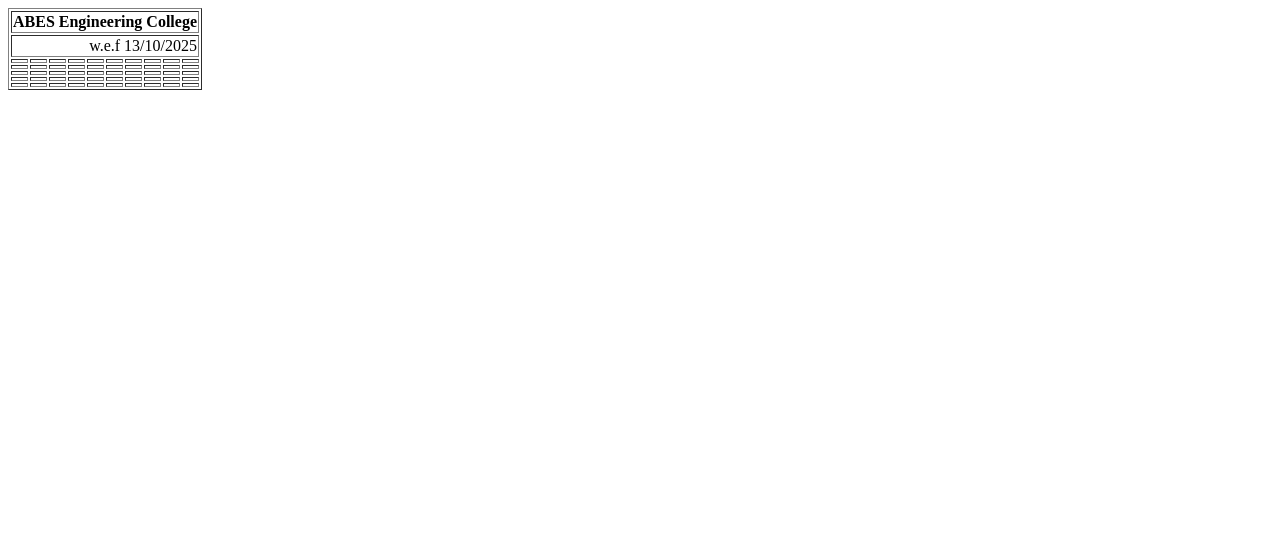
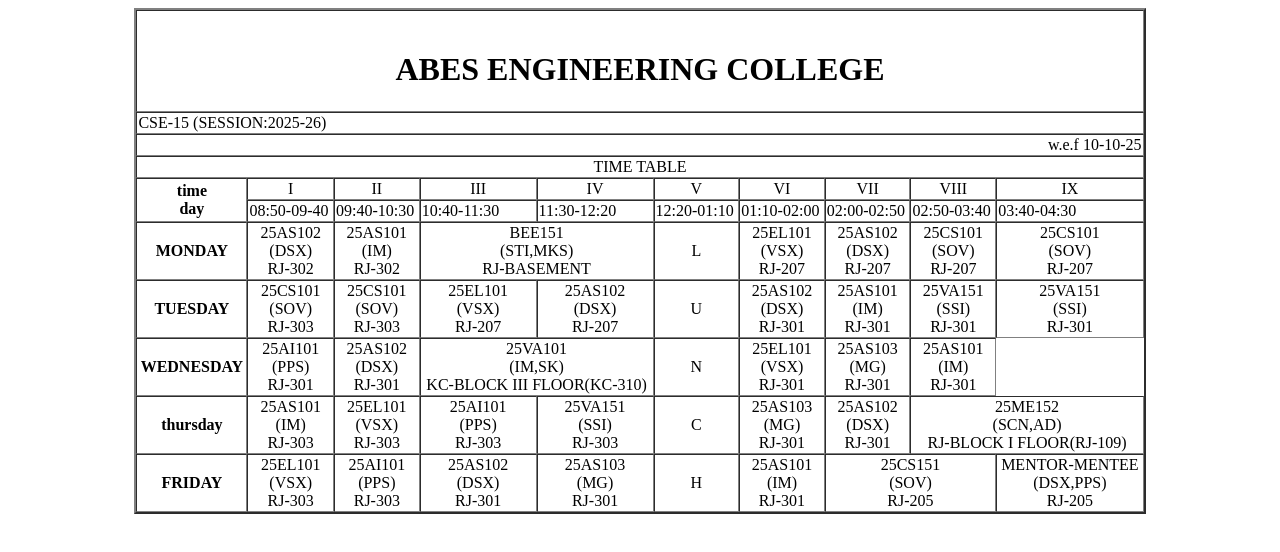
Before and after one commit to Arpit-Agnihotri-15/25va151, a plain HTML site: page HTML UNIT 02/Time_Table.html in a window 1280 px wide. Drawn offline with Linux system fonts and the light colour scheme.

Commit message:
Add Time_Table.html

```diff
--- a/HTML UNIT 02/Time_Table.html
+++ b/HTML UNIT 02/Time_Table.html
@@ -6,77 +6,99 @@
     <title>Time Table</title>
 </head>
 <body>
-    <table border = "1">
+    <table border="2" cellspacing="0" width="80%" align="center">
         <tr>
-            <td colspan = "10" align = "center"><b>ABES Engineering College</b></td>
+            <td colspan="10", align="center"><br><h1>ABES ENGINEERING
+COLLEGE<BR></h1></td>
         </tr>
-
-    <tr>
-            <td colspan = "10" align = "right" > w.e.f 13/10/2025</td>
-
-    </tr>
-    <tr>
-            <td></td>
-            <td></td>
-            <td></td>
-            <td></td>
-            <td></td>
-            <td></td>
-            <td></td>
-            <td></td>
-            <td></td>
-            <td></td>
-    </tr>
-    <tr>
-            <td></td>
-            <td></td>
-            <td></td>
-            <td></td>
-            <td></td>
-            <td></td>
-            <td></td>
-            <td></td>
-            <td></td>
-            <td></td>
+         <tr>
+            <td colspan="10" align="left">CSE-15 (SESSION:2025-26)</td>
         </tr>
         <tr>
-            <td></td>
-            <td></td>
-            <td></td>
-            <td></td>
-            <td></td>
-            <td></td>
-            <td></td>
-            <td></td>
-            <td></td>
-            <td></td>
-        </tr>
-    <tr>
-            <td></td>
-            <td></td>
-            <td></td>
-            <td></td>
-            <td></td>
-            <td></td>
-            <td></td>
-            <td></td>
-            <td></td>
-            <td></td>
+            <td colspan="10" align="right">w.e.f 10-10-25</td>
         </tr>
         <tr>
-            <td></td>
-            <td></td>
-            <td></td>
-            <td></td>
-            <td></td>
-            <td></td>
-            <td></td>
-            <td></td>
-            <td></td>
-            <td></td>
+            <td colspan="10" align=center >TIME TABLE</td>
         </tr>
-
-
-    </table>
-</body>
+        <tr align="center">
+        <td align="center" rowspan="2"><b>time<br>day</b></td>
+        <td>I</td>
+        <td>II</td>
+        <td>III</td>
+        <td>IV</td>
+        <td>V</td>
+        <td>VI</td>
+        <td>VII</td>
+        <td>VIII</td>
+        <td>IX</td>
+        </tr>
+        <tr>
+        <td>08:50-09-40</td>
+        <td>09:40-10:30</td>
+        <td>10:40-11:30</td>
+        <td>11:30-12:20</td>
+        <td>12:20-01:10</td>
+        <td>01:10-02:00</td>
+        <td>02:00-02:50</td>
+        <td>02:50-03:40</td>
+        <td>03:40-04:30</td>
+    </tr>
+         <tr align="center">
+        <td><b>MONDAY</b></td>
+        <td>25AS102<br>(DSX)<br>RJ-302</td>
+        <td>25AS101<br>(IM)<br>RJ-302</td>
+        <td COLSPAN="2">BEE151<br>(STI,MKS)<br>RJ-BASEMENT</td>
+        <td>L</td>
+        <td>25EL101<br>(VSX)<br>RJ-207</td>
+        <td>25AS102<br>(DSX)<br>RJ-207</td>
+        <td>25CS101<br>(SOV)<br>RJ-207</td>
+        <td>25CS101<br>(SOV)<br>RJ-207</td>
+        </tr>
+        <tr align="center">
+        <td><b>TUESDAY</b></td>
+        <td>25CS101<br>(SOV)<br>RJ-303</td>
+        <td>25CS101<br>(SOV)<br>RJ-303</td>
+        <td>25EL101<br>(VSX)<br>RJ-207</td>
+        <td>25AS102<br>(DSX)<br>RJ-207</td>
+         <td>U</td>
+        <td>25AS102<br>(DSX)<br>RJ-301</td>
+        <td>25AS101<br>(IM)<br>RJ-301</td>
+        <td>25VA151<br>(SSI)<br>RJ-301</td>
+        <td>25VA151<br>(SSI)<br>RJ-301</td>
+         </tr>
+          <tr align="center">
+        <td><b>WEDNESDAY</b></td>
+        <td>25AI101<br>(PPS)<br>RJ-301</td>
+        <td>25AS102<br>(DSX)<br>RJ-301</td>
+        <td COLSPAN="2">25VA101<br>(IM,SK)<br>KC-BLOCK III
+FLOOR(KC-310)</td>
+        <td>N</td>
+        <td>25EL101<br>(VSX)<br>RJ-301</td>
+         <td>25AS103<br>(MG)<br>RJ-301</td>
+        <td>25AS101<br>(IM)<br>RJ-301</td>
+        </tr>
+        <tr align="center">
+        <td><b>thursday</b></td>
+        <td>25AS101<br>(IM)<br>RJ-303</td>
+        <td>25EL101<br>(VSX)<br>RJ-303</td>
+        <td>25AI101<br>(PPS)<br>RJ-303</td>
+        <td>25VA151<br>(SSI)<br>RJ-303</td>
+         <td>C</td>
+         <td>25AS103<br>(MG)<br>RJ-301</td>
+         <td>25AS102<br>(DSX)<br>RJ-301</td>
+        <td COLSPAN="2">25ME152<br>(SCN,AD)<br>RJ-BLOCK I
+FLOOR(RJ-109)</td>
+        </tr>
+         <tr align="center">
+        <td><b>FRIDAY</b></td>
+        <td>25EL101<br>(VSX)<br>RJ-303</td>
+        <td>25AI101<br>(PPS)<br>RJ-303</td>
+        <td>25AS102<br>(DSX)<br>RJ-301</td>
+        <td>25AS103<br>(MG)<br>RJ-301</td>
+        <td>H</td>
+        <td>25AS101<br>(IM)<br>RJ-301</td>
+        <td COLSPAN="2">25CS151<br>(SOV)<br>RJ-205</td>
+        <td>MENTOR-MENTEE<br>(DSX,PPS)<br>RJ-205</td>
+       </tr>
+    </body>
 </html>
```
